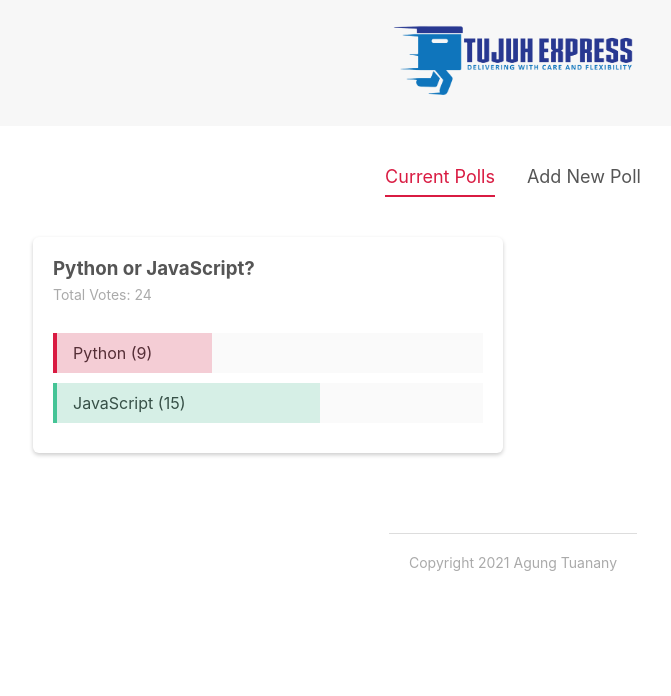
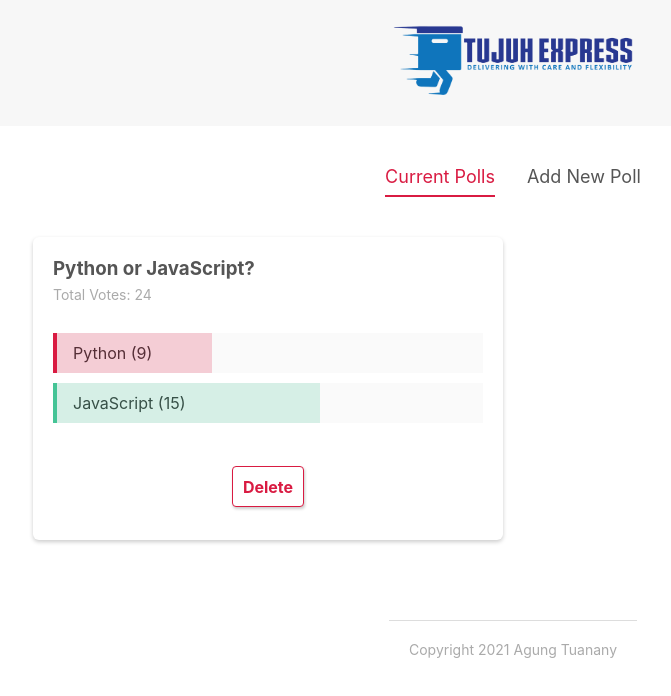
Before and after one commit to agungTuanany/svelte-netninja, a Svelte app: page / in a window 1280 px wide. Shown: the top 696 px of the page, without its empty margins (127-798 px from the left). Built offline with nearby package versions, Linux system fonts and the light colour scheme.

Commit message:
feature(ninjapolls): deleting polls

```diff
--- a/src/components/forms/CreatePollForm.svelte
+++ b/src/components/forms/CreatePollForm.svelte
@@ -1,7 +1,7 @@
 <script>
     import { createEventDispatcher } from "svelte";
+
     import PollStore from "../../stores/PollStore.js";
-
     import Button from "../shared/Button.svelte";
 
     let dispatch = createEventDispatcher();
--- a/src/components/polls/PollDetails.svelte
+++ b/src/components/polls/PollDetails.svelte
@@ -2,6 +2,7 @@
 
     import Cart from "../shared/Cart.svelte";
     import PollStore from "../../stores/PollStore.js";
+    import Button from "../shared/Button.svelte";
 
     export let poll;
 
@@ -28,7 +29,41 @@
 
             return copiedPolls;
         });
+    };
 
+    /* {{{ NOTE:
+     * ===== Why use inline function on a button? =====
+     * We not just pass in a function on <Button />, because we need to pass in
+     * 'data to the function'. If we just write 'on:click={handleDelete}' it's
+     * going to automatically invoke 'handleDelete()' when code runs.
+     *
+     * We need to surround with 'inline-function' in order not to fire up
+     * directly.
+     *
+     * ===== how handleDelete works? =====
+     * in 'handleDelete()' we call a Store method 'update()'. Inside that Store
+     * method we want to return an 'updated filtered array*, where we filter out
+     * the poll which has the 'id'.
+     *
+     * we use 'filter()' method to check does the 'pollId' is 'not equal' to the
+     * 'id'; if they 'don't equal' then the condition will be true. We'll keep
+     * that poll in; if they do 'equal' then the condition will be false,
+     * therefore it filters it out of the array.
+     *
+     * So it will return filtered array where we take out the poll with the same
+     * 'id', which is what want and it returns it;
+     *
+     * Therefore, since we returned that value the Store now contains that value
+     * in it.
+      }}}*/
+
+    // handling delete
+    const handleDelete = (id) => {
+
+        PollStore.update(currentPolls => {
+
+            return currentPolls.filter(poll => poll.id != id);
+        });
     };
 </script>
 
@@ -44,6 +79,9 @@
         <div class="answer" on:click={() => handleVote("b", poll.id)}>
             <div class="percent percent-b" style="width: {percentB}%"></div>
             <span>{ poll.answerB } ({ poll.votesB})</span>
+        </div>
+        <div class="delete">
+            <Button inverse={true} on:click={() => handleDelete(poll.id)}>Delete</Button>
         </div>
     </div>
 </Cart>
@@ -96,5 +134,10 @@
         border-left: 4px solid #45C496;
     }
 
+    .delete {
+        margin-top: 30px;
+        text-align: center;
+    }
+
 
 </style>
--- a/src/components/shared/Button.svelte
+++ b/src/components/shared/Button.svelte
@@ -4,7 +4,7 @@
     export let inverse = false;
 </script>
 
-<button class={type} class:flat={flat} class:inverse={inverse}>
+<button class={type} class:flat={flat} class:inverse={inverse} on:click>
     <slot></slot>
 </button>
 
@@ -12,7 +12,7 @@
     button {
         border: 0;
         cursor: pointer;
-        padding: 3.25%;
+        padding: 2.25%;
         margin: 3%;
         border-radius: 0.25rem;
         font-weight: bold;
```
Also changed, not shown: src/stores/PollStore.js (+5 -4 lines).
